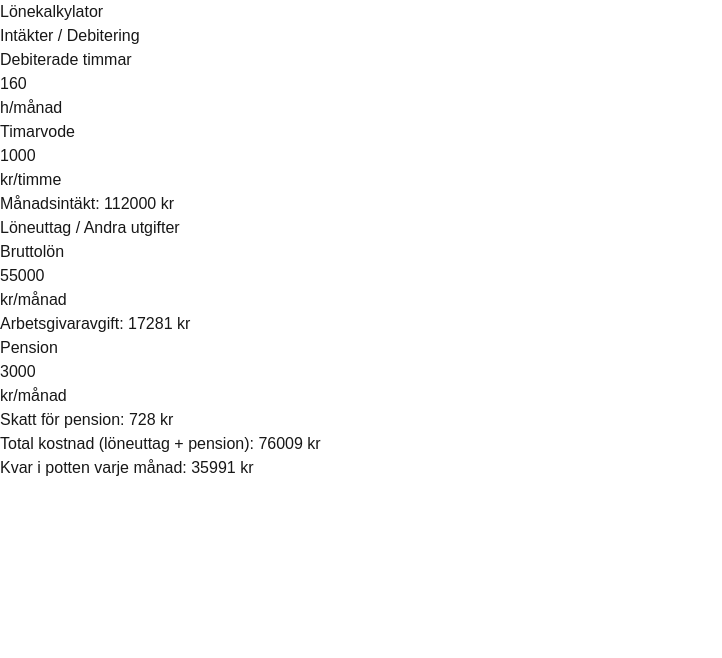
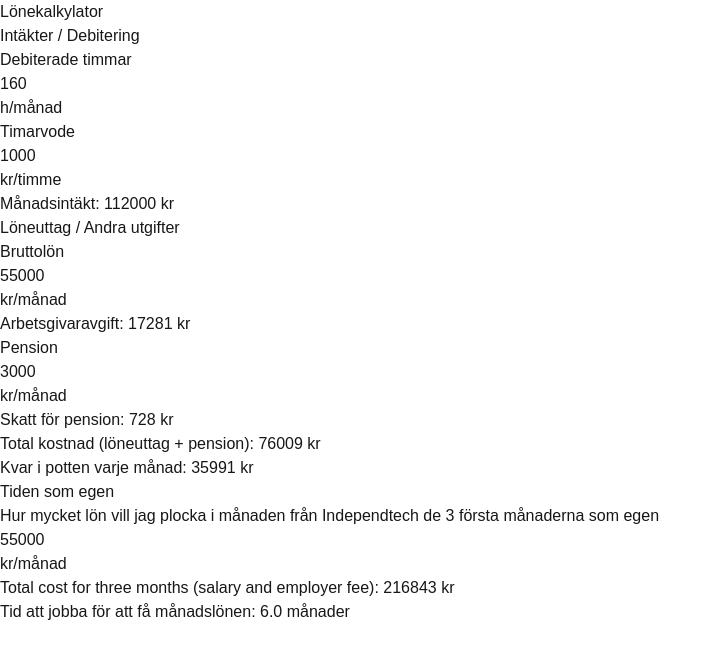
Before and after one commit to vidarasberg/next-salary-calculator, a Next.js app: page /internal-calculator in a window 1280 px wide. Shown: the top 658 px of the page, without its empty margins (0-722 px from the left). Built offline with nearby package versions, Linux system fonts and the light colour scheme.

Commit message:
adds calculation for post independtech salary

```diff
--- a/src/app/components/calculatorInput.tsx
+++ b/src/app/components/calculatorInput.tsx
@@ -10,9 +10,9 @@ export default function CalculatorInput(props: {
   return (
     <div>
       <label htmlFor={props.id}>{props.label}</label>
-      <div className="rounded border-2 border-gray-300">
+      <div>
         <input
-          className="w-60 p-2"
+          className="w-60 rounded border-2 border-gray-300 p-2"
           id={props.id}
           type="number"
           value={props.value}
--- a/src/app/components/roundedValue.tsx
+++ b/src/app/components/roundedValue.tsx
@@ -1,7 +1,17 @@
-export default function RoundedValue(props: { label: string; value: number }) {
+export default function RoundedValue({
+  label,
+  value,
+  fractionDigits = 0,
+  suffix = "kr",
+}: {
+  label: string;
+  value: number;
+  fractionDigits?: number;
+  suffix?: string;
+}) {
   return (
     <div>
-      {props.label}: {props.value.toFixed(0)} kr
+      {label}: {value.toFixed(fractionDigits)} {suffix}
     </div>
   );
 }
--- /dev/null
+++ b/src/app/constants.ts
@@ -0,0 +1,5 @@
+export enum Percentages {
+  EmployerFee = 0.3142,
+  PensionTax = 0.2426,
+  YourCutOfThePot = 0.7,
+}
--- a/src/app/internal-calculator/page.tsx
+++ b/src/app/internal-calculator/page.tsx
@@ -3,23 +3,35 @@
 import { ChangeEvent, useState } from "react";
 import CalculatorInput from "../components/calculatorInput";
 import RoundedValue from "../components/roundedValue";
+import { Percentages } from "../constants";
 
 export default function InternalCalculator() {
   const [hours, setHours] = useState(160);
   const [hourlyRate, setHourlyRate] = useState(1000);
   const [grossSalary, setGrossSalary] = useState(55000);
   const [pension, setPension] = useState(3000);
+  const [
+    salaryFirstThreeMonthsAfterFreelance,
+    setSalaryFirstThreeMonthsAfterFreelance,
+  ] = useState(55000);
 
-  const pensionTax = pension * 0.2426;
+  const pensionTax = pension * Percentages.PensionTax;
 
   const debitering = hours * hourlyRate;
-  const monthlyIncome = debitering * 0.7;
+  const monthlyIncome = debitering * Percentages.YourCutOfThePot;
 
-  const employerFee = grossSalary * 0.3142;
+  const employerFee = grossSalary * Percentages.EmployerFee;
 
   const totalMonthlyCost = grossSalary + pension + pensionTax + employerFee;
 
   const remaining = monthlyIncome - totalMonthlyCost;
+
+  const costThreeMonths =
+    salaryFirstThreeMonthsAfterFreelance * 3 +
+    salaryFirstThreeMonthsAfterFreelance * Percentages.EmployerFee * 3;
+
+  const numberOfMonthsToHaveEnoughForFirstThreeMonthsAfterFreelance =
+    costThreeMonths / remaining;
 
   function handleHoursChanged(event: ChangeEvent<HTMLInputElement>): void {
     setHours(Number(event.target.value));
@@ -37,6 +49,12 @@ export default function InternalCalculator() {
 
   function handlePensionChanged(event: ChangeEvent<HTMLInputElement>): void {
     setPension(Number(event.target.value));
+  }
+
+  function handleSalaryFirstThreeMonthsAfterFreelance(
+    event: ChangeEvent<HTMLInputElement>,
+  ): void {
+    setSalaryFirstThreeMonthsAfterFreelance(Number(event.target.value));
   }
 
   return (
@@ -82,6 +100,26 @@ export default function InternalCalculator() {
             value={totalMonthlyCost}
           />
           <RoundedValue label="Kvar i potten varje månad" value={remaining} />
+
+          <h2 className="text-xl">Tiden som egen</h2>
+          <CalculatorInput
+            id="salaryFirstThreeMonthsAfterFreelance"
+            label="Hur mycket lön vill jag plocka i månaden från Independtech de 3 första månaderna som egen"
+            value={salaryFirstThreeMonthsAfterFreelance}
+            description="kr/månad"
+            onChange={handleSalaryFirstThreeMonthsAfterFreelance}
+          />
+
+          <RoundedValue
+            label="Total cost for three months (salary and employer fee)"
+            value={costThreeMonths}
+          />
+          <RoundedValue
+            label="Tid att jobba för att få månadslönen"
+            value={numberOfMonthsToHaveEnoughForFirstThreeMonthsAfterFreelance}
+            fractionDigits={1}
+            suffix="månader"
+          />
         </div>
       </div>
     </div>
```
Also changed, not shown: src/app/page.tsx (+7 -7 lines).
